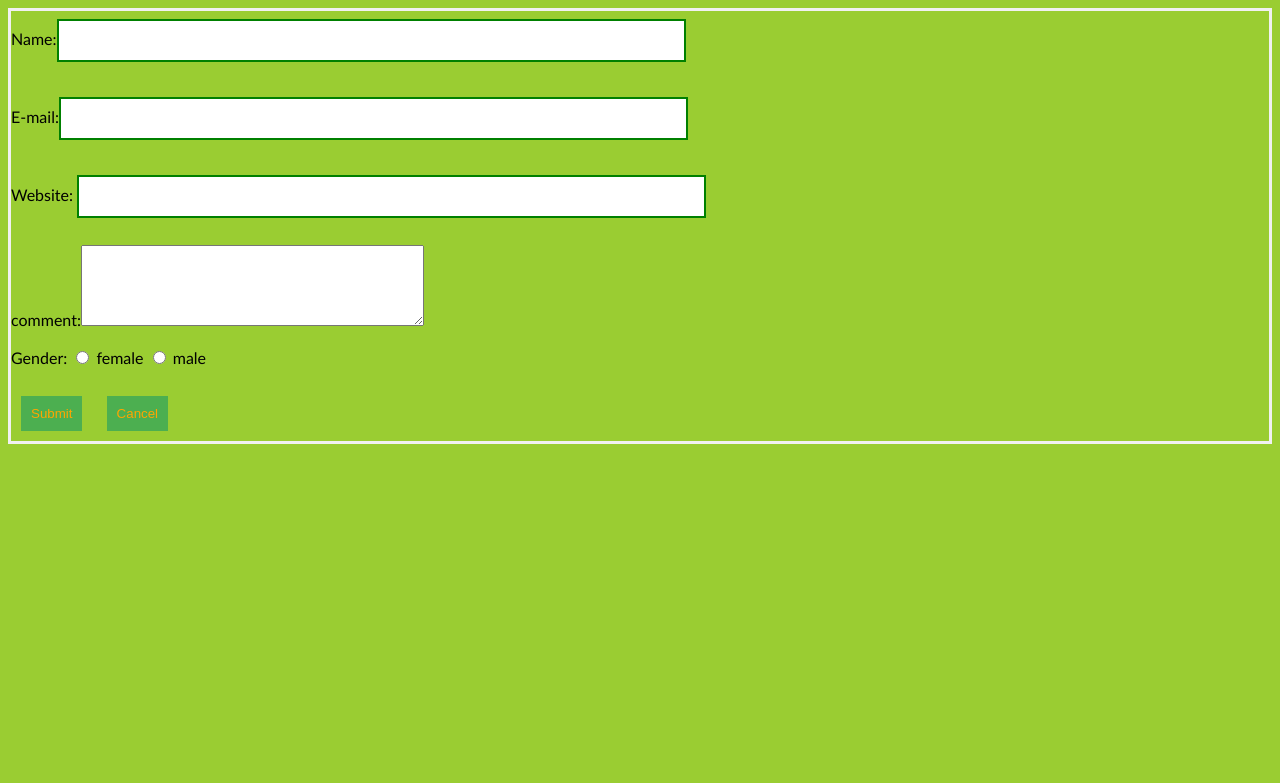
After one commit to jymoh29/james-gitonga, a PHP site: page /vadidate.html in a window 1280 px wide. The commit adds this page. Shown: the top 783 px of the page. Run offline with PHP 8.4, Linux system fonts and the light colour scheme.

Commit message:
Add files via upload

```diff
--- a/style.css
+++ b/style.css
@@ -1,50 +1,51 @@
 body{
-    font-family: calibri, Helvetica, sans-serif;
-    background-color: pink;
+    font-family: Calibri, Helvetica, sans-serif;
+    background-color:yellowgreen;
 }
 button{
     background-color: #4caf50;
     width: auto;
     color: orange;
     padding: 10px;
-    border:none;
-    cursor:pointer;
-    position:relative;
+    margin: 10px 10px;
+    border: none;
+    cursor:cursor;
+    position: relative;
 }
 form{
-    border:3px solid#f1f1f1;
+    border: 3px solid #f1f1f1;
 }
-input[type=text],input[type=password]{
+input[type=text], input[type=password]{
     width: 50%;
-    margin:8px 0;
+    margin: 8px 0;
     padding: 12px 20px;
-    display:inline-block;
+    display: inline-block;
     border: 2px solid green;
     box-sizing: border-box;
-    position:relative;
+    position: relative;
 }
 input[type=radio]{
-    display:inline-block;
+    display: inline-block;
 }
-button:hover{
-    opacity: 0.7;
+button:hover {
+opacity: 0.7;
 }
-break-point::before{
-    content:"hiddentext";
-    font-size:0;
-    display:block;
-    line-height:0;
+.braek-point::before {
+    content: "hiddentext";
+    font-size: 0;
+    display: block;
+    line-height: 0;
 }
-break-point::after{
-    content:"hiddentext";
-    font-size:0;
-    display:block;
-    line-height:0;
+.braek-point::after {
+    content: "hiddentext";
+    font-size: 0;
+    display: block;
+    line-height: 0;
 }
-container{
-    padding:25px;
-    background-color:lightblue;
+.container {
+    padding: 25px;
+    background-color: lightblue;
 }
-h1{
-    text-align:center;
+h1 {
+text-align: center;
 }
--- /dev/null
+++ b/vadidate.html
@@ -0,0 +1,23 @@
+<html>
+    <head>
+        <link rel="stylesheet" type="text/css" href="style.css">
+    </head>
+    <body>
+        <form action="validate.php" method="post">
+            Name:<input type="text" name="name" required>
+            <br/><br/>
+            E-mail:<input type="text" name="email" required>
+            <br/><br/>
+            Website: <input type="text" name="website">
+            <br/><br/>
+            comment:<textarea name="comment" rows="5" cols="40"></textarea>
+            <br/><br/>
+            Gender:
+            <input type="radio" name="gender" value="female"> female
+            <input type="radio" name="gender" value="male"> male
+            <br/><br/>
+            <button name="submit">Submit</button>
+            <button type="reset" name="reset">Cancel</button>
+        </form>
+    </body>
+</html>
```
Also changed, not shown: validate.html (added, +23 -0 lines), validate.php (added, +17 -0 lines), validate_err_msg.php (added, +55 -0 lines).
